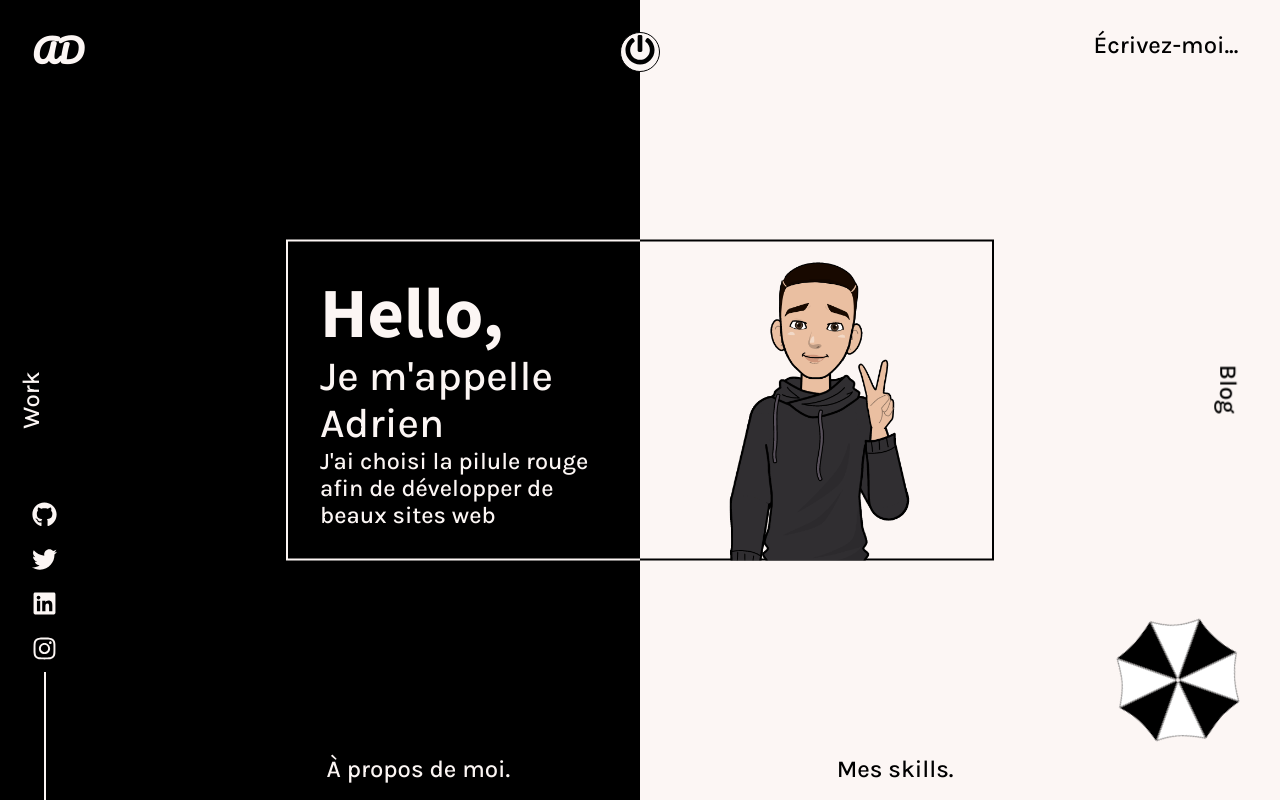
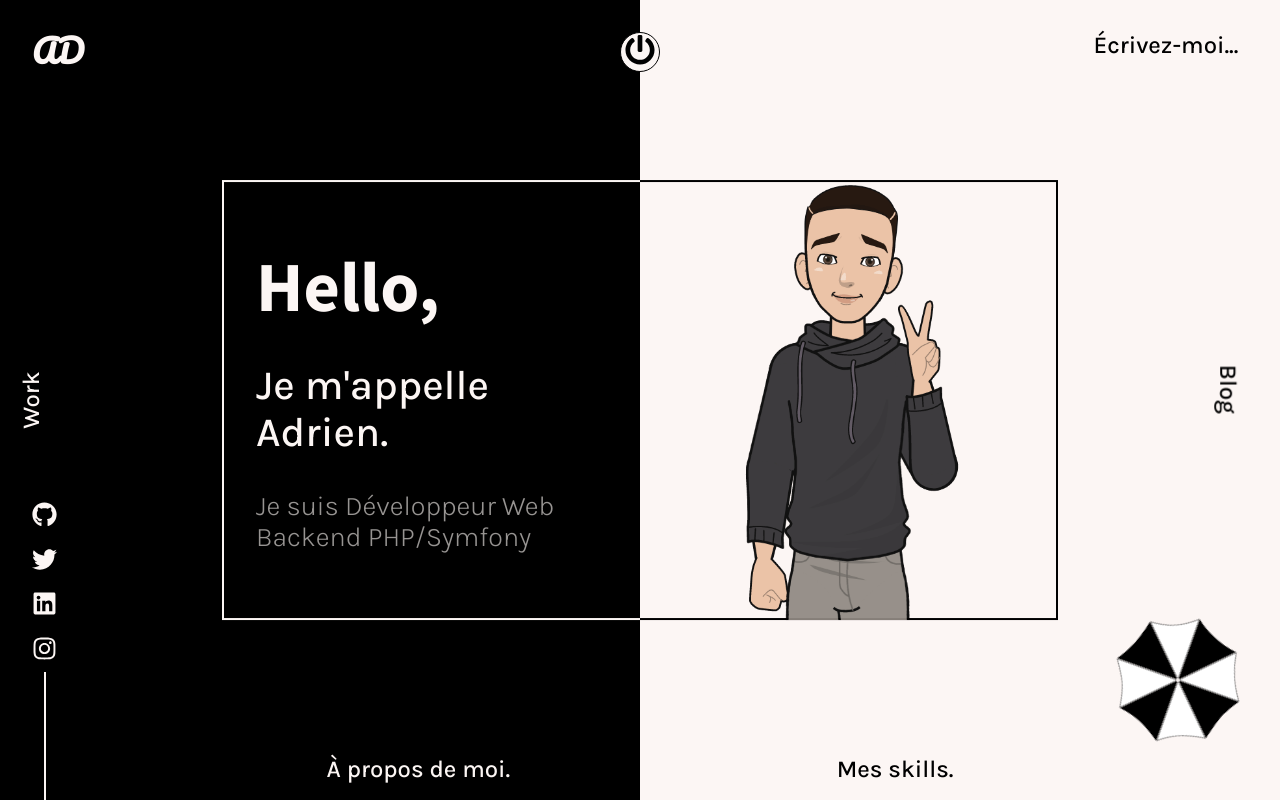
Before and after one commit to adrien-dubois/portfolio-pro, a React (Create React App) app: page / in a window 1280 px wide. Both pictures are taken after a click on the button "Cliquez ici". Built offline with nearby package versions, Linux system fonts and the light colour scheme.

Commit message:
[FINISH]Animate center div

```diff
--- a/src/components/Intro.js
+++ b/src/components/Intro.js
@@ -1,18 +1,18 @@
 import React from 'react'
 import styled from 'styled-components'
-
-import Me from '../assets/Images/profile-image-cut.png'
+import {motion} from 'framer-motion'
+import Me from '../assets/Images/head-profile-image.png'
 
 
-const Box = styled.div`
+const Box = styled(motion.div)`
 
 position: absolute;
 left: 50%;
 top: 50%;
 transform: translate(-50%, -50%);
 
-width: 55vw;
-
+width: 65vw;
+height: 55vh;
 display: flex;
 
 background: linear-gradient(
@@ -53,23 +53,37 @@ cursor: pointer;
 
 display: flex;
 flex-direction: column;
-justify-content: center;
+justify-content: space-evenly;
+
+&>*:last-child{
+    color: ${props => `rgba(${props.theme.bodyRgba}, 0.6)` };
+    font-size: calc(0.5rem + 1.5vw);
+    font-weight: 300;
+}
 `
 
 const Intro = () => {
     return (
-        <Box>
+        <Box
+        initial={{height:0}}
+        animate={{height: '55vh'}}
+        transition={{ type: 'spring', duration:2, delay:1 }}
+        >
             <SubBox>
                 <Text>
                     <h1>Hello,</h1>
-                    <h3>Je m'appelle Adrien</h3>
-                    <h6>J'ai choisi la pilule rouge afin de développer de beaux sites web</h6>
+                    <h3>Je m'appelle Adrien.</h3>
+                    <h6>Je suis Développeur Web Backend  PHP/Symfony</h6>
                 </Text>
             </SubBox>
             <SubBox>
-                <div>
+                <motion.div
+                initial={{opacity:0}}
+                animate={{opacity:1}}
+                transition={{ duration:1, delay:2 }}
+                >
                     <img className='pic' src={Me} alt="Profile Image" />
-                </div>
+                </motion.div>
             </SubBox>
         </Box>
     )
--- a/src/components/Main.js
+++ b/src/components/Main.js
@@ -1,3 +1,4 @@
+import { motion } from "framer-motion";
 import React, { useState } from "react";
 import { NavLink } from "react-router-dom";
 import styled, { keyframes } from "styled-components";
@@ -6,6 +7,7 @@ import PowerButton from "../subComponents/PowerButton";
 import SocialIcons from "../subComponents/SocialIcons";
 import { Umbrella } from "./AllSvgs";
 import Intro from "./Intro";
+
 
 
 
@@ -147,9 +149,14 @@ const Main = () => {
                 </Center>
 
                 <Contact target="_blank" to={{pathname:"mailto:adrien-dubois@white-umbrella.fr"}}>
-                    <h2>
+                    <motion.h2
+
+                    whileHover={{scale: 1.1}}
+                    whileTap={{scale: 0.9}}
+
+                    >
                         Écrivez-moi...
-                    </h2>
+                    </motion.h2>
                 </Contact>
                 <BLOG to="/blog">
                     <h2>
```
Also changed, not shown: src/assets/Images/head-profile-image.png (added).
